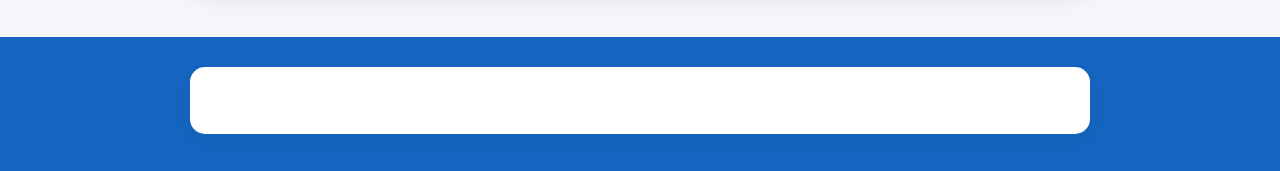
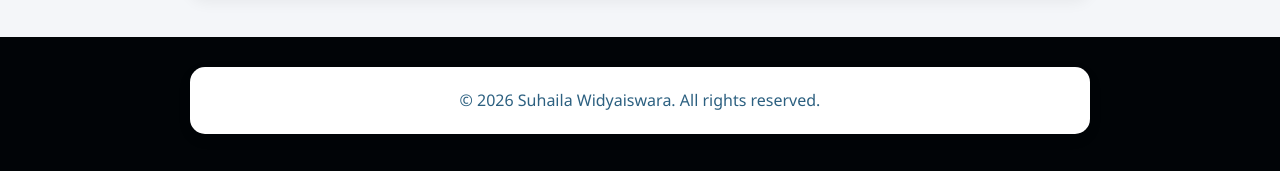
Before and after one commit to Suhaila16/Suhailaprofileweb, a plain HTML site: page index.html in a window 1280 px wide. Shown: the part 2788-2959 px from the top of the page. Drawn offline with Linux system fonts and the light colour scheme.

Commit message:
Update style

```diff
--- a/style.css
+++ b/style.css
@@ -90,8 +90,8 @@ footer {
     margin-top: 40px;
     padding: 20px;
     text-align: center;
-    background: #1565c0;
-    color: white;
+    background: #010407;
+    color: rgb(44, 96, 128);
 }
 
 /* HR */
```
